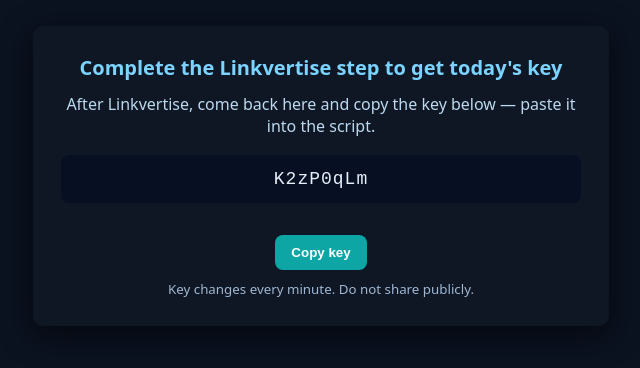
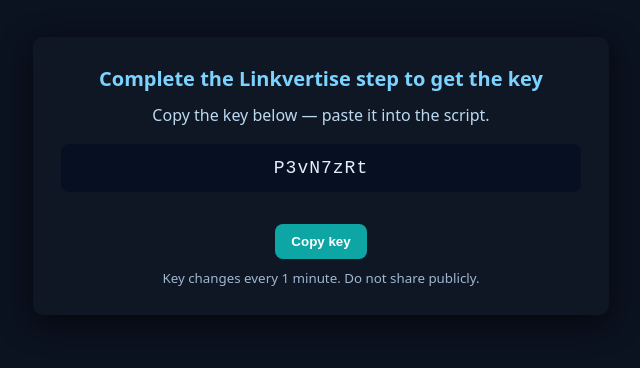
Before and after one commit to Nc-roblox/Daily-Key-Page, a plain HTML site: page index.html in a window 1280 px wide. Shown: the part 224-592 px from the top of the page, without its empty margins (319-959 px from the left). Drawn offline with Linux system fonts and the light colour scheme.

Commit message:
Update index.html

```diff
--- a/index.html
+++ b/index.html
@@ -1,59 +1,54 @@
 <!doctype html>
 <html>
 <head>
-<meta charset="utf-8">
+  <meta charset="utf-8" />
   <title>Get Today's Key</title>
-<meta name="viewport" content="width=device-width,initial-scale=1">
+  <meta name="viewport" content="width=device-width,initial-scale=1" />
   <style>
-body { font-family: system-ui,Segoe UI,Roboto,Arial; background:#0b1220; color:#e6eef8; display:flex; align-items:center; justify-content:center; height:100vh; margin:0 }
-.card { background:#0f1724; padding:28px; border-radius:10px; max-width:520px; width:100%; box-shadow:0 8px 30px rgba(0,0,0,.6); text-align:center }
-h1 { margin:0 0 12px 0; font-size:20px; color:#7bd3ff }
-p { margin:0 0 18px 0; color:#bcd9f0 }
-pre { background:#061022; padding:14px; border-radius:8px; user-select:all; font-size:18px; letter-spacing:1px }
-button { margin-top:14px; padding:10px 16px; border-radius:8px; border:0; background:#0ea5a5; color:white; font-weight:700; cursor:pointer }
-small { display:block; margin-top:10px; color:#9fb7d2 }
+    body{font-family:system-ui,Segoe UI,Roboto,Arial;background:#0b1220;color:#e6eef8;display:flex;align-items:center;justify-content:center;height:100vh;margin:0}
+    .card{background:#0f1724;padding:28px;border-radius:10px;max-width:520px;width:100%;box-shadow:0 8px 30px rgba(0,0,0,.6);text-align:center}
+    h1{margin:0 0 12px 0;font-size:20px;color:#7bd3ff}
+    p{margin:0 0 18px 0;color:#bcd9f0}
+    pre{background:#061022;padding:14px;border-radius:8px;user-select:all;font-size:18px;letter-spacing:1px}
+    button{margin-top:14px;padding:10px 16px;border-radius:8px;border:0;background:#0ea5a5;color:white;font-weight:700;cursor:pointer}
+    small{display:block;margin-top:10px;color:#9fb7d2}
   </style>
 </head>
 <body>
   <div class="card">
-<h1>Complete the Linkvertise step to get today's key</h1>
-<p>After Linkvertise, come back here and copy the key below — paste it into the script.</p>
+    <h1>Complete the Linkvertise step to get the key</h1>
+    <p>Copy the key below — paste it into the script.</p>
     <pre id="daily-key" aria-label="daily key">LOADING...</pre>
     <button id="copyBtn">Copy key</button>
-<small>Key changes every minute. Do not share publicly.</small>
+    <small>Key changes every 1 minute. Do not share publicly.</small>
   </div>
 
   <script>
-// ===== 10 Keys =====
     const keys = [
-  "K1aB9xZ1", "K2zP0qLm", "K3r8YtQw", "K4p9HnVc", "K5s5F4gT",
-  "K6u7JkL2", "K7x1M0rN", "K8b4V6dE", "K9w2S8cY", "K10q0Z7t"
+      "A1bX9kLq", "P3vN7zRt", "Q8mF2dWy", "L5sH4pVz", "G6rK1tBn",
+      "T9xJ3vQc", "Z2fL8wPm", "H4yR6qSd", "V7cN0bXk", "M1jT5zLv"
     ];
 
-// Function to select key based on current UTC minute
-function getCurrentKey() {
+    function pickIndexForNow(length) {
       const msPerMinute = 60 * 1000;
-    const minuteNumber = Math.floor(Date.now() / msPerMinute); // current UTC minute
-    const idx = minuteNumber % keys.length;
-    return keys[idx];
+      const minuteNumber = Math.floor(Date.now() / msPerMinute);
+      return minuteNumber % length;
     }
 
-// Show the key
-const pre = document.getElementById("daily-key");
     function updateKey() {
-    pre.textContent = getCurrentKey();
+      const idx = pickIndexForNow(keys.length);
+      const todaysKey = keys[idx];
+      document.getElementById("daily-key").textContent = todaysKey;
     }
+
+    document.getElementById("copyBtn").addEventListener("click", function() {
+      navigator.clipboard.writeText(document.getElementById("daily-key").textContent)
+      .then(() => alert("Key copied to clipboard"))
+      .catch(() => alert("Could not copy automatically. Select manually."));
+    });
+
     updateKey();
-setInterval(updateKey, 1000); // refresh every second
-
-// Copy button
-document.getElementById("copyBtn").addEventListener("click", function() {
-    navigator.clipboard.writeText(getCurrentKey()).then(() => {
-        alert("Key copied to clipboard");
-    }).catch(() => {
-        alert("Could not copy automatically. Select and copy manually.");
-    });
-});
+    setInterval(updateKey, 1000); // update every second for precision
   </script>
 </body>
 </html>
```
Lines whose indentation alone changed are shown as unchanged.
